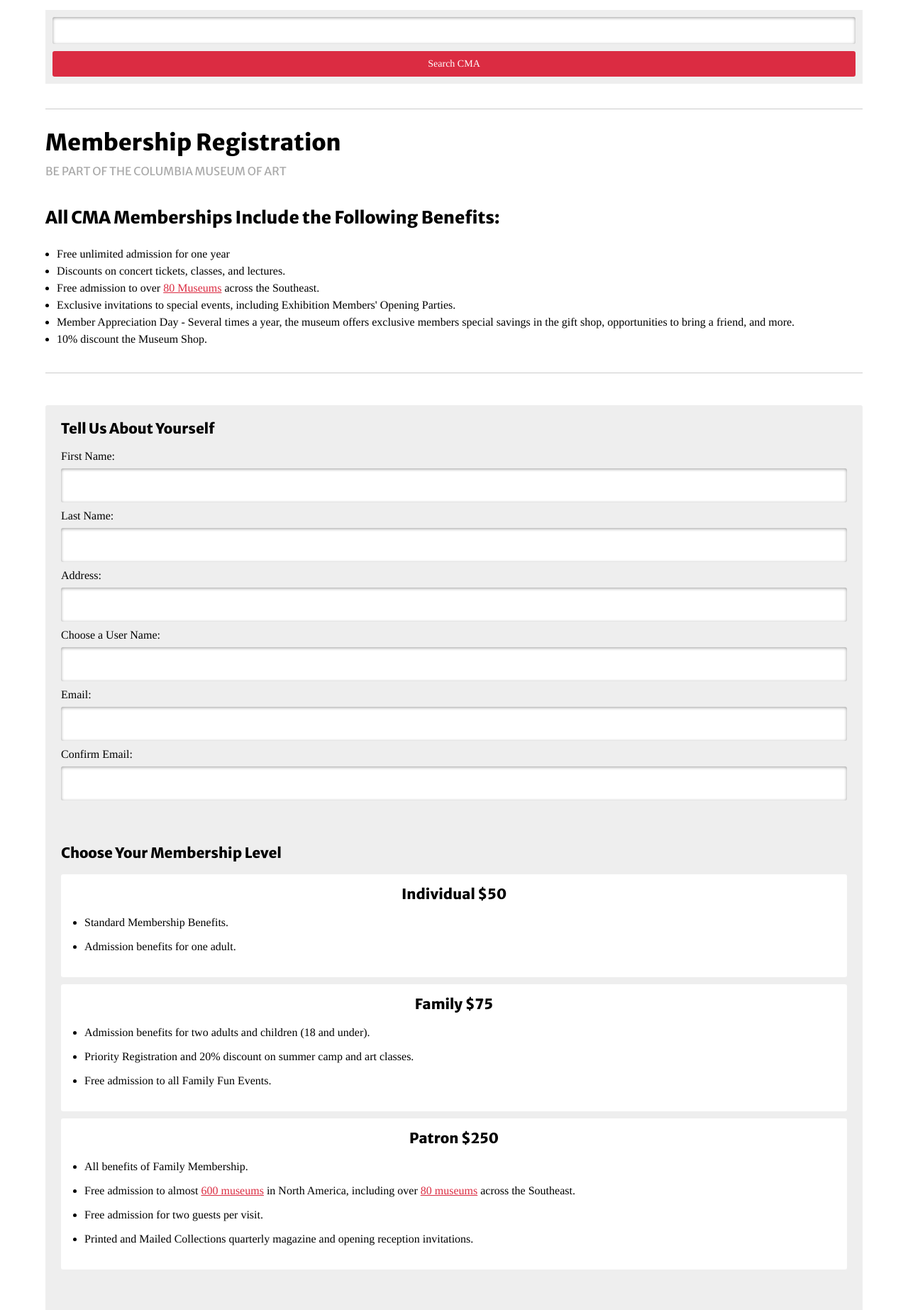
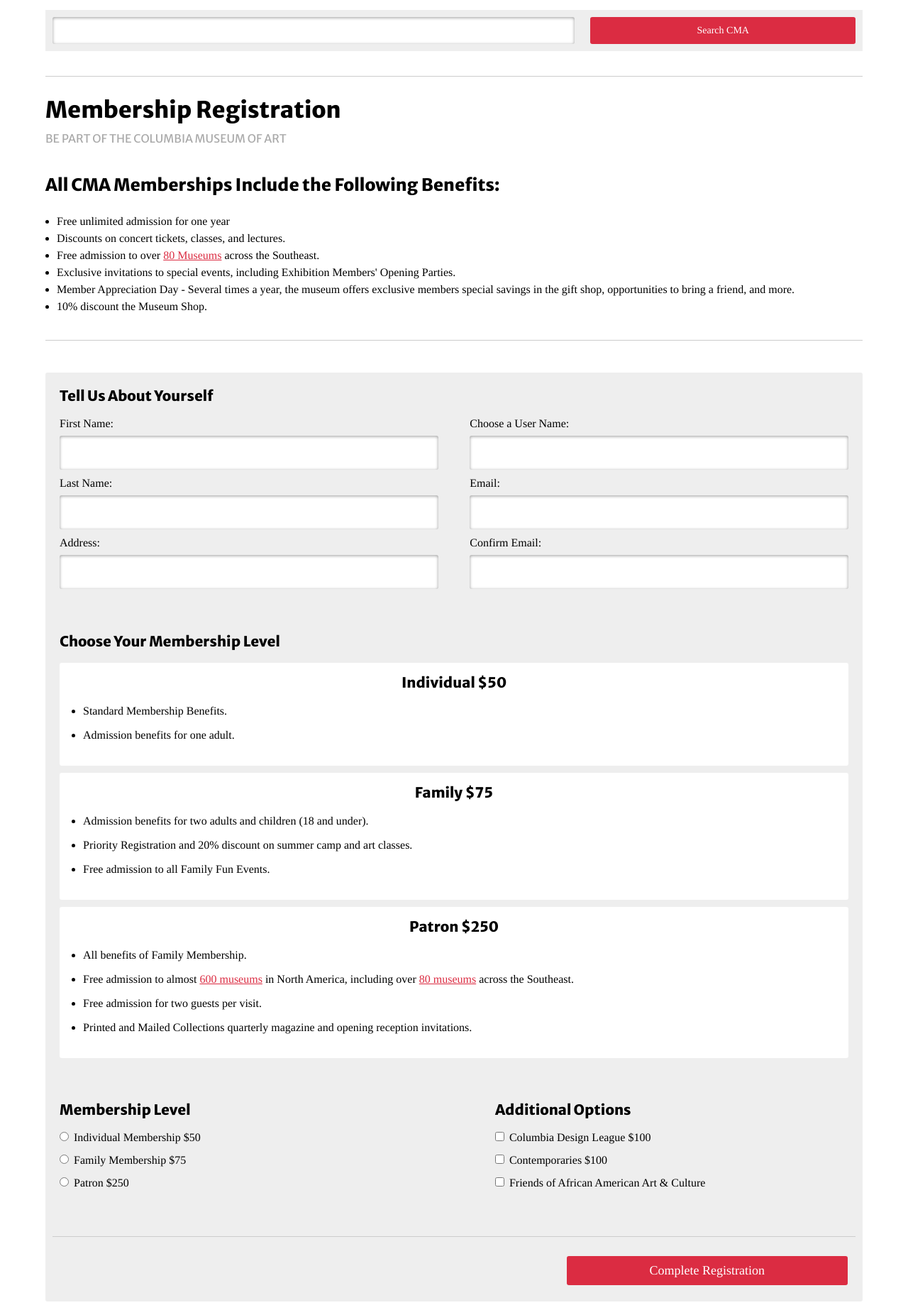
Before and after one commit to zachmiller1/cma, a plain HTML site: page index.html in a window 1280 px wide. Shown: the part 313-2159 px from the top of the page at 71% size. Drawn offline with Linux system fonts and the light colour scheme.

Commit message:
Second breakpoint halfway done

```diff
--- a/css/styles.css
+++ b/css/styles.css
@@ -328,3 +328,78 @@ footer a {
 	padding: 0 10px 0;
 	font-size: .875em;
 }
+
+
+
+/*=========================================
+				BREAKPOINTS
+===========================================*/
+
+
+/*-----------------------------------------------------------660px---*/
+
+@media screen and (min-width: 660px) {
+
+/*=======================
+		Header
+=======================*/
+
+.logoContainer {
+    height: auto;
+    width: 145px;
+    margin: 1.25em auto 0;
+}
+
+/*=======================
+		Search Box
+=======================*/
+
+	.formContainer input[type="search"] {
+		display: inline-block;
+		margin-bottom: 0;
+		width: 65%;
+		float: left;
+	}
+
+	input[for="search"] {
+		display: inline-block;
+		height: 38px;
+		width: 33%;
+		float: right;
+	}
+
+}
+
+/*=======================
+		Form
+=======================*/
+
+.memberForm fieldset {
+	margin: 0;
+}
+
+.textInputs1 {
+	float: left;
+	width: 48%;
+}
+
+.textInputs2 {
+	float: right;
+	width: 48%;
+}
+
+.selections {
+	float: left;
+	width: 48%;
+}
+
+.addOptions {
+	float: right;
+	width: 44%;
+}
+
+.regButton {
+	width: 35%;
+	float: right;
+	font-size: 1.125em;
+}
--- a/index.html
+++ b/index.html
@@ -35,7 +35,7 @@
 				</nav><!-- end mainNav -->
 
 				<!-- Searchbox -->
-				<form action="#" class="formContainer">
+				<form action="#" class="formContainer clearfix">
 					<input type="search" name="search" id="search">
 					<input type="submit" for="search" value="Search CMA">
 				</form>
@@ -72,12 +72,14 @@
 
 
 			<!-- memberForm -->
-			<form action="#" class="formContainer memberForm">
+			<form action="#" class="formContainer memberForm clearfix">
 
 				<!-- Customer Info -->
-				<fieldset class="formSection customerInfo">
+				<fieldset class="formSection customerInfo clearfix">
 
 					<h3>Tell Us About Yourself</h3>
+
+					<div class="textInputs1">
 
 						<label for="firstName">First Name:</label>
 						<input type="text" name="firstName" id="firstName">
@@ -87,6 +89,9 @@
 
 						<label for="address">Address:</label>
 						<input type="text" name="address" id="address">
+					</div><!-- end textInputs1 -->
+
+					<div class="textInputs2">
 
 						<label for="username">Choose a User Name:</label>
 						<input type="text" name="username" id="username">
@@ -96,6 +101,8 @@
 
 						<label for="confirmEmail">Confirm Email:</label>
 						<input type="email" name="confirmEmail" id="confirmEmail">
+
+					</div><!--end textInputs2 -->
 
 				</fieldset><!-- end customerInfo -->
 
@@ -142,9 +149,9 @@
 
 
 				<!-- Membership Level Select -->
-				<div class="formSection memberLevel">
+				<div class="formSection memberLevel clearfix">
 
-					<fieldset>
+					<fieldset class="selections">
 
 						<h3>Membership Level</h3>
 
@@ -159,7 +166,7 @@
 
 
 					<!-- Additional Options Checkboxes -->
-					<fieldset class="addOptions">
+					<fieldset class="selections addOptions">
 
 						<h3>Additional Options</h3>
 
```
